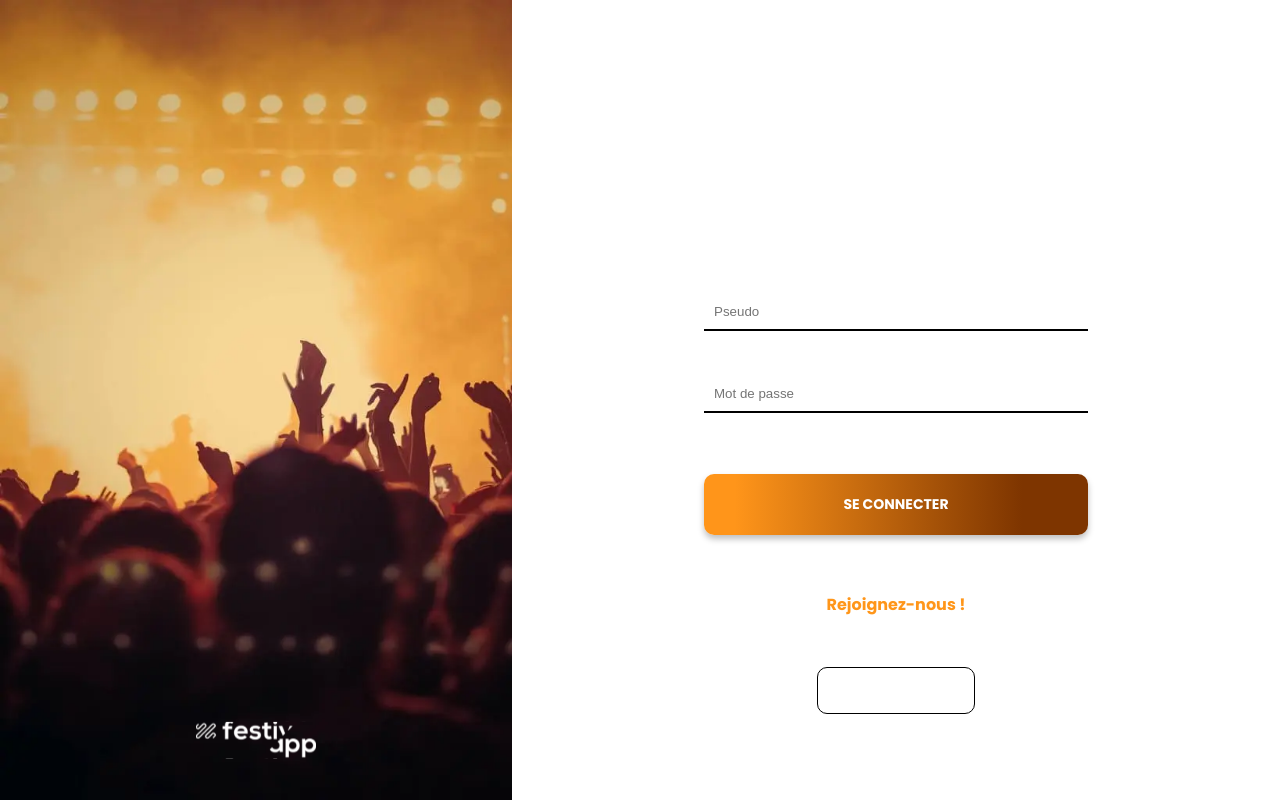
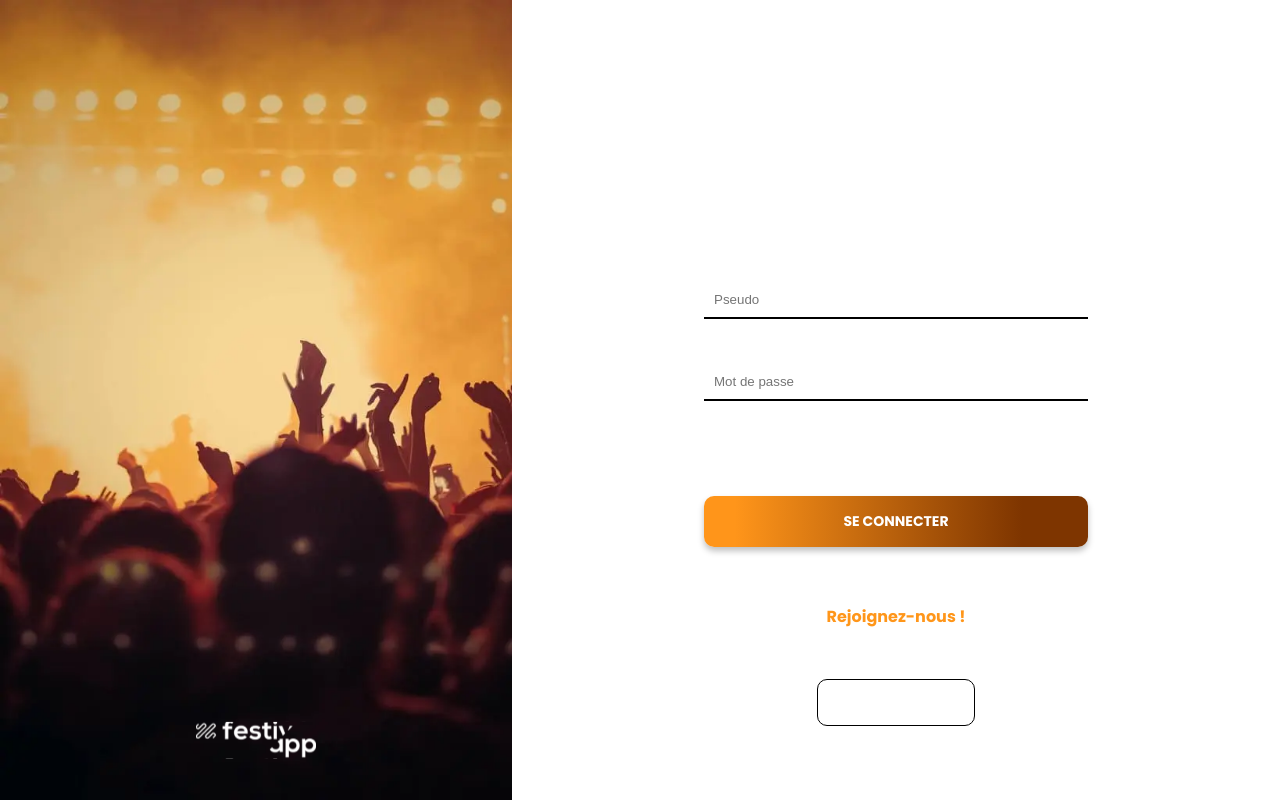
Before and after one commit to Eli-ngo/festivapp, a Next.js app: page /auth/signin in a window 1280 px wide. Built offline with nearby package versions, Linux system fonts and the light colour scheme; no server answers.

Commit message:
sign in front-end

```diff
--- a/pages/auth/signin.js
+++ b/pages/auth/signin.js
@@ -162,6 +162,7 @@ export const SigninStyle = styled.main`
                     flex-direction: column;
                     justify-content: space-between;
                     align-items: center;
+                    margin-top: 50px;
 
                     &__action{
                         font-weight: bold;
--- a/styles/globals.css
+++ b/styles/globals.css
@@ -64,7 +64,7 @@ button{
   border-radius: 10px;
   width: 100%;
   text-align: center;
-  padding: 20px 0;
+  padding: 15px 0;
   font-size: 0.875rem;
 }
 
```
